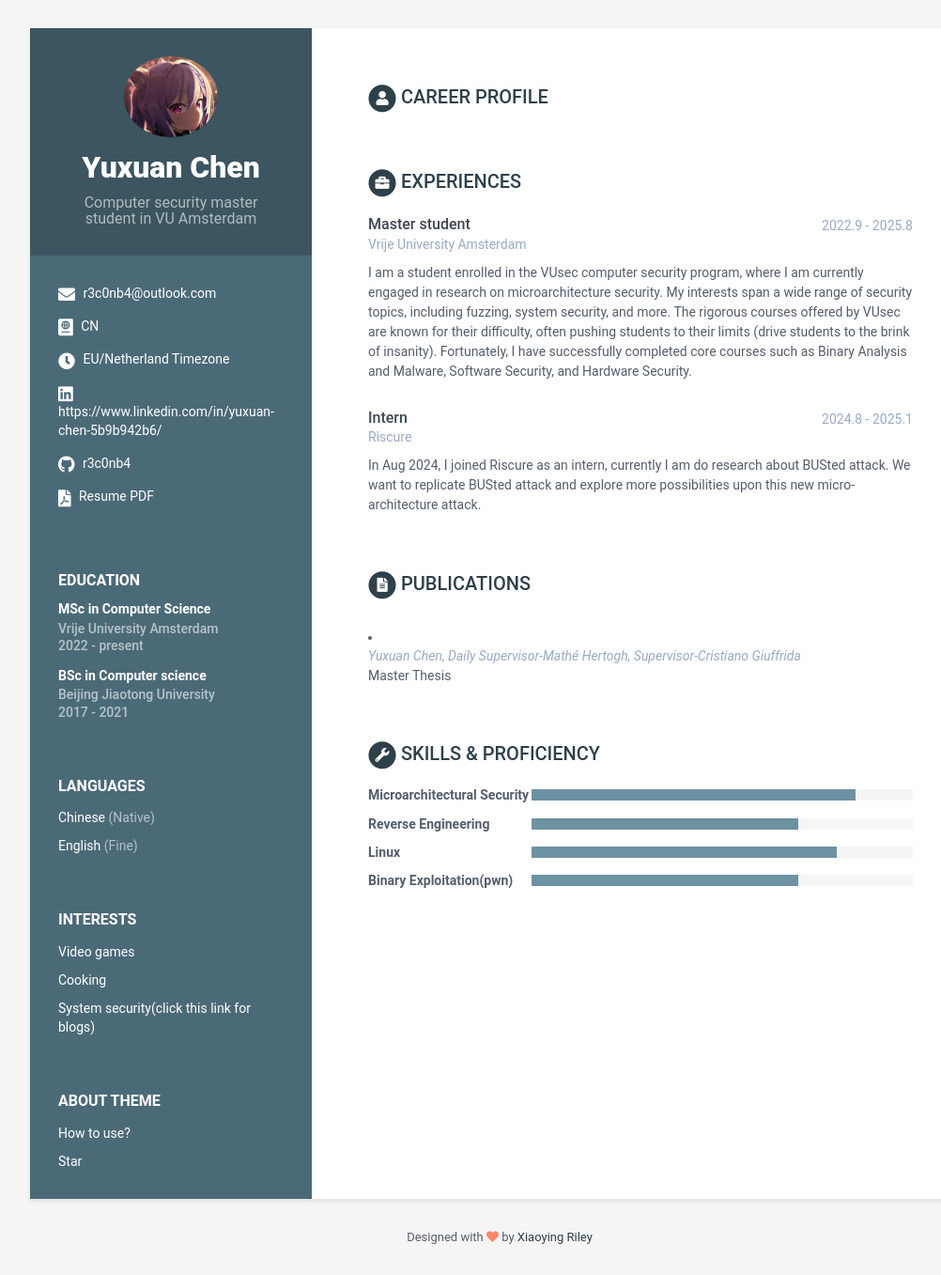
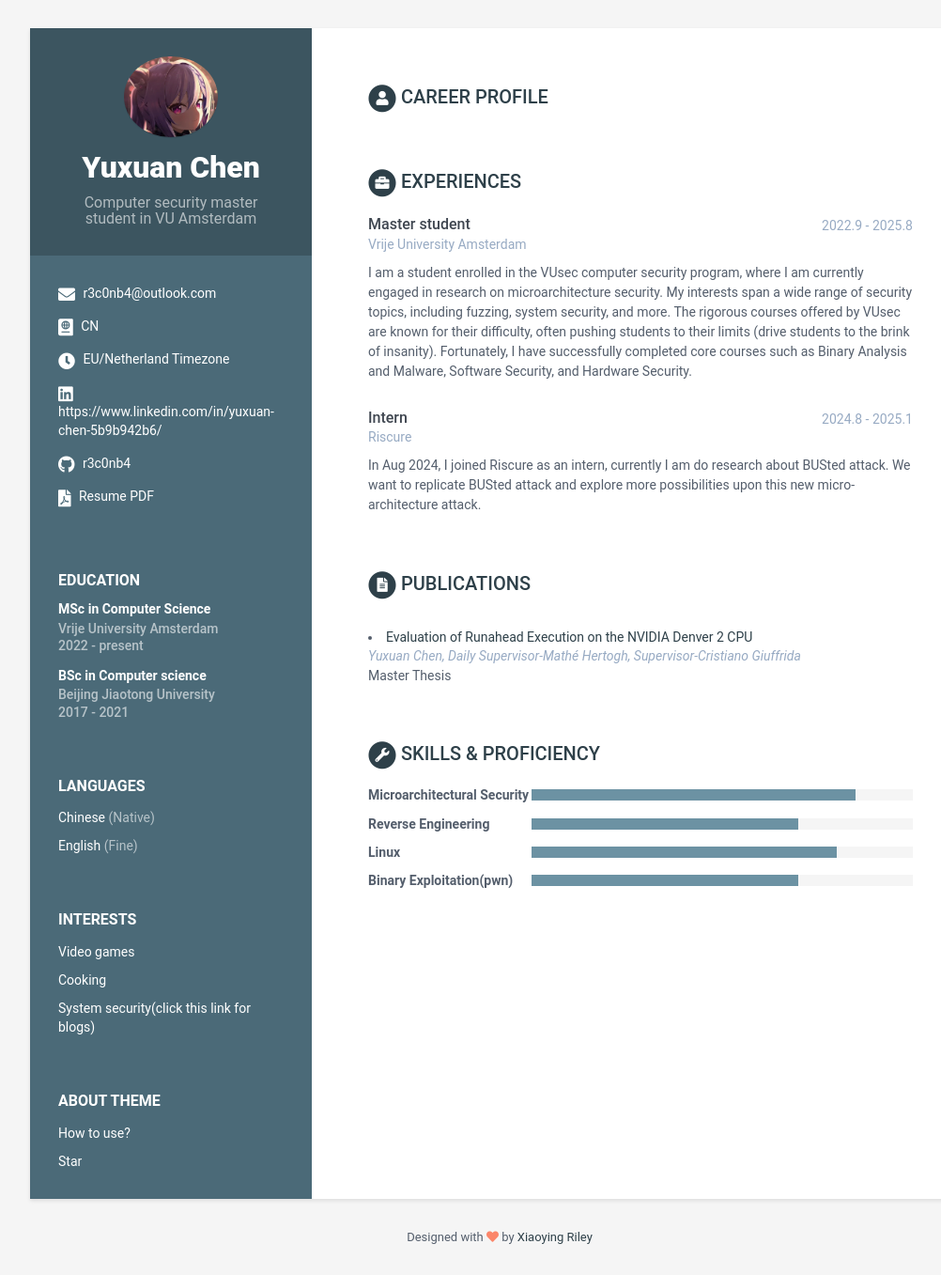
Before and after one commit to r3c0nb4/r3c0nb4.github.io, a Jekyll site: the page built from index.html, in a window 1280 px wide. Shown: the whole page at 94% size, without its empty margins (108-1110 px from the left). Built offline with Jekyll 4.4.1, drawn with Linux system fonts in a browser that asks for light colours.

Commit message:
master thesis

```diff
--- a/_data/data.yml
+++ b/_data/data.yml
@@ -191,7 +191,7 @@ publications:
     intro: |
 
     papers:
-      - title:
+      - title: Evaluation of Runahead Execution on the NVIDIA Denver 2 CPU
         link: https://github.com/r3c0nb4/denver/blob/main/Master_Thesis_runahead.pdf
         authors: Yuxuan Chen, Daily Supervisor-Mathé Hertogh, Supervisor-Cristiano Giuffrida
         conference: Master Thesis
```
